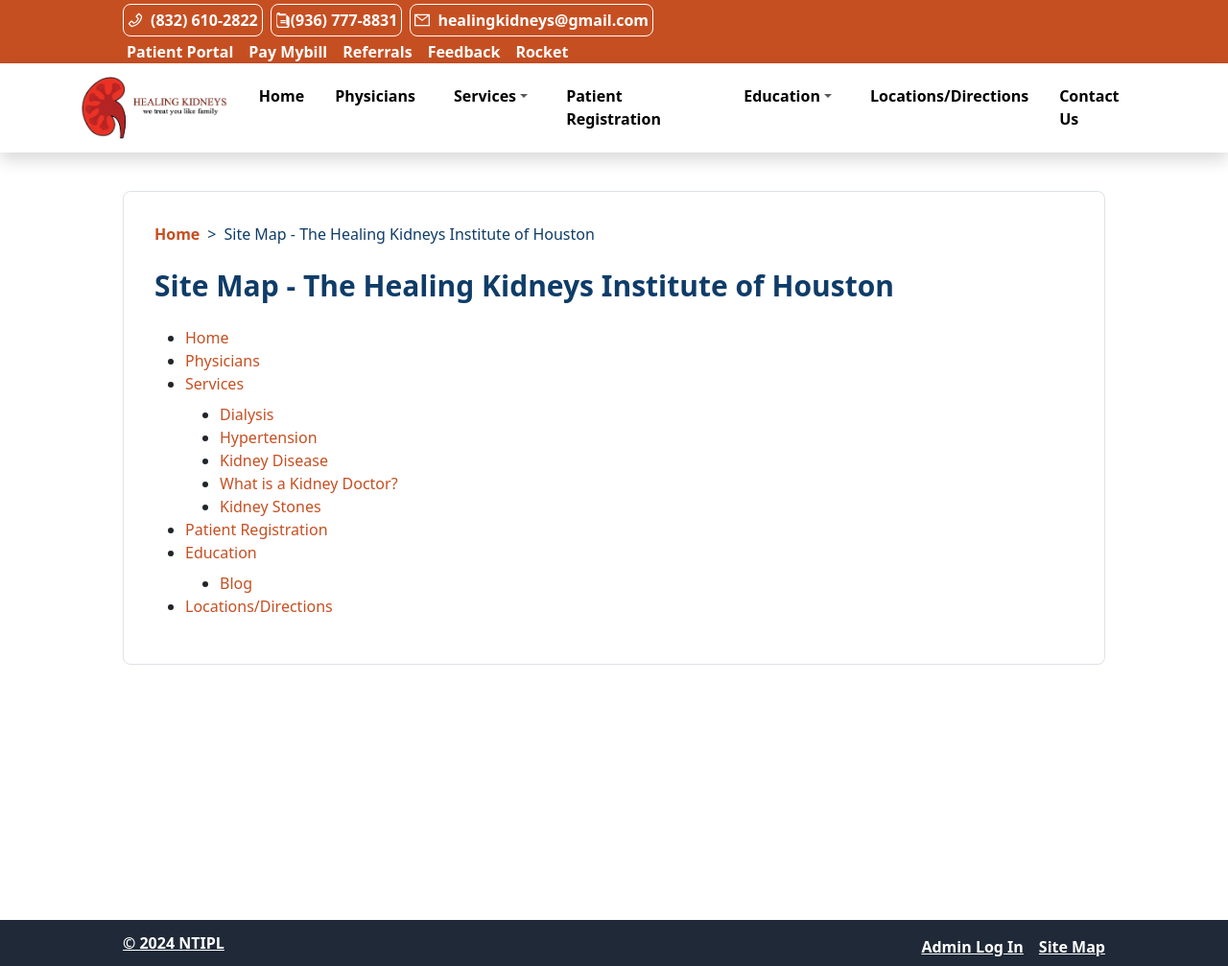
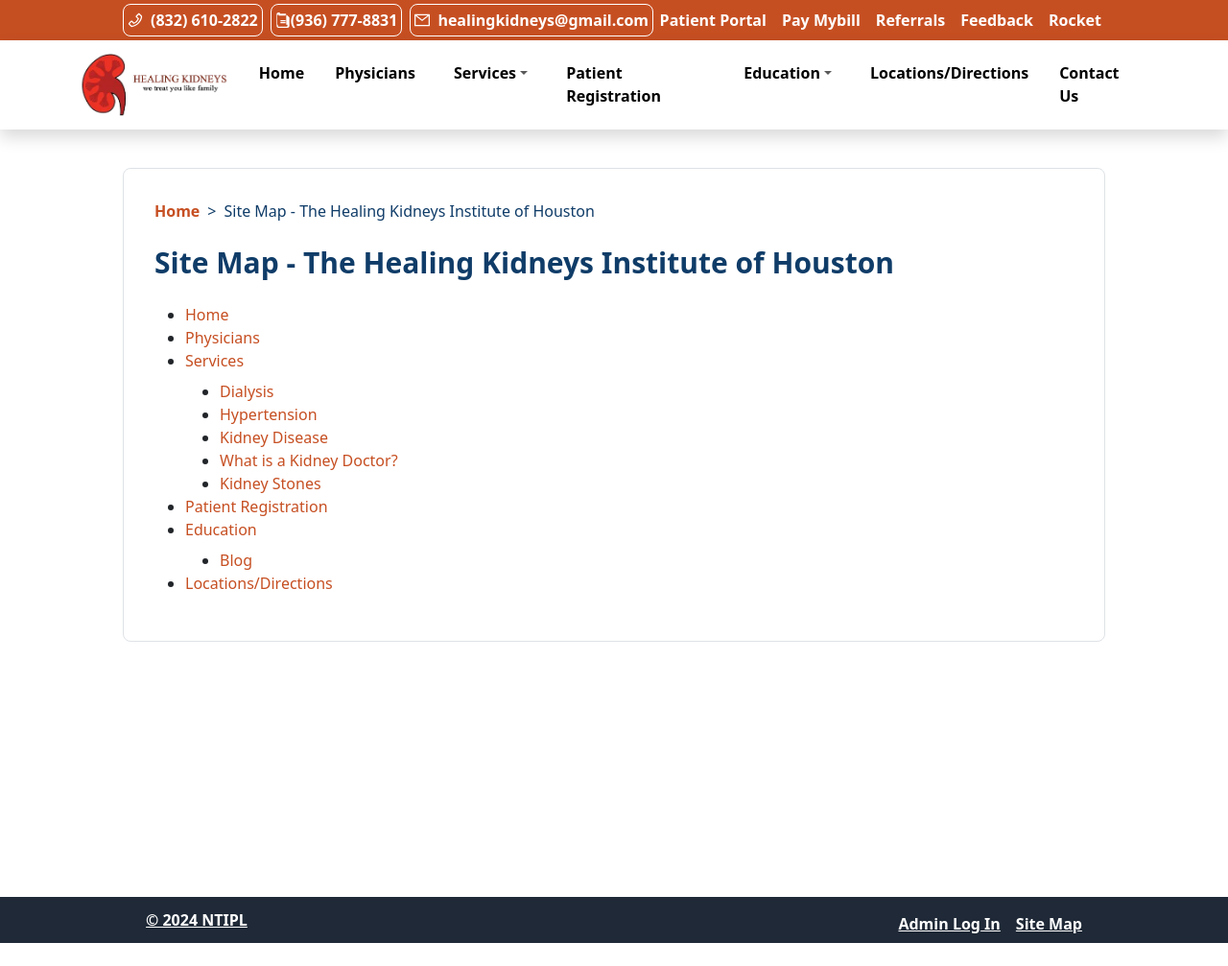
Before and after one commit to NTIPL/HealingKidneysCare, a React (Create React App) app: page /sitemap in a window 1280 px wide. Shown: the whole page at 96% size. After the commit the page ends 983 px from the top, so only its background shows below. Built offline with nearby package versions, Linux system fonts and the light colour scheme.

Commit message:
Added proper Navbar for Mobie and Medium size devices

```diff
--- a/src/Components/Navbar.js
+++ b/src/Components/Navbar.js
@@ -7,8 +7,6 @@
 import Image from 'react-bootstrap/Image';
 import { PhoneOutlined, MailOutlined } from '@ant-design/icons';
 import FaxIcon from '../assets/FaxIcon';
-import Row from 'react-bootstrap/Row';
-import Col from 'react-bootstrap/Col';
 
 const CustomNavbar = () => {
     const [expanded, setExpanded] = useState(false);
@@ -58,7 +56,6 @@
             external: false,
             hoverColor: "hover:text-[#0f3f8a]",
         },
-
     ];
 
     const mainLinks = [
@@ -88,9 +85,10 @@
     return (
         <>
             {/* Contact Info Section */}
-            <div className="bg-[#c64f22] py-0 md:py-1 lg:py-2 ">
+            <div className="bg-[#c64f22] py-0 md:py-1 lg:py-2">
                 <div className="max-w-5xl mx-auto py-0 md:py-1">
-                    <Row className="flex flex-col md:flex-row justify-between items-center space-y-2 md:space-y-0">
+                    <div className="flex-none md:flex md:flex-row justify-between items-center space-y-2 md:space-y-0">
+
                         {/* Mobile Specific Section */}
                         <div className="block md:hidden bg-white">
                             {/* Top Division for Logo */}
@@ -112,7 +110,7 @@
                                 </a>
                             </div>
                             {/* Third Division for Links */}
-                            <div className="flex justify-center mt-2 space-x-2">
+                            <div className="flex justify-center mt-2 mb-3 space-x-2">
                                 {rightSideLinks.map((link, index) => (
                                     <Link
                                         key={index}
@@ -124,24 +122,14 @@
                                     </Link>
                                 ))}
                             </div>
-                            {/* Fourth Division for Navbar Toggle (Hamburger) */}
-                            <div className="flex justify-center mt-4">
-                                {/* Hamburger Icon */}
-                                <div
-                                    className="hamburger-icon flex flex-col space-y-1 justify-center items-center cursor-pointer border-1 border-[#666666] rounded-md p-2"
-                                    onClick={() => setExpanded(!expanded)}
-                                >
-                                    <div className="w-6 h-1 bg-[#666666] rounded-md"></div>
-                                    <div className="w-6 h-1 bg-[#666666] rounded-md"></div>
-                                    <div className="w-6 h-1 bg-[#666666] rounded-md"></div>
-                                </div>
-                            </div>
                         </div>
 
                         {/* Left Side Icons for larger devices */}
-                        <Col xs="auto" className="hidden md:flex flex-col sm:flex-row items-center space-y-2 sm:space-y-0 sm:space-x-2">
+
+                        <div xs="auto" className="hidden md:flex md:items-center md:justify-center md:grid-cols-2 md:gap-0 flex-wrap items-center justify-center space-y-0 sm:space-y-0 sm:space-x-2 sm:justify-start
+                            font-bold text-center sm:text-left md:pl-4 lg:pl-0">
                             {leftSideIcons.map((item, index) => (
-                                <div key={index} className="flex items-center border border-white rounded-lg p-1 mt-1 mb-1 cursor-pointer contact-info">
+                                <div key={index} className="flex items-center border border-white rounded-lg p-1 mt-1 mb-1 cursor-pointer contact-info md:whitespace-nowrap">
                                     {item.type === "link" ? (
                                         <a href={item.href} className={item.className}>
                                             {item.icon}
@@ -155,12 +143,13 @@
                                     )}
                                 </div>
                             ))}
-                        </Col>
+                        </div>
 
                         {/* Right Side Links for larger devices */}
-                        <Col
+                        <div
                             xs="auto"
-                            className="hidden md:flex flex-wrap items-center justify-center space-y-0 sm:space-y-0 sm:space-x-2 sm:justify-start font-bold text-center sm:text-left"
+                            className="hidden md:flex md:items-center md:justify-center md:grid-cols-2 md:gap-0 flex-wrap items-center justify-center space-y-0 sm:space-y-0 sm:space-x-2 sm:justify-start
+                            font-bold text-center sm:text-left md:pr-4 lg:pr-0"
                         >
                             {rightSideLinks.map((link, index) => (
                                 <Link
@@ -189,16 +178,17 @@
                                     Rocket
                                 </Link>
                             </div>
-                        </Col>
+                        </div>
 
-                    </Row>
+
+                    </div>
                 </div>
             </div>
 
             {/* Navbar Section */}
             <Navbar expand="lg" className="sticky-top bg-white shadow" expanded={expanded}>
-                <Container className="justify-center">
-                    <Navbar.Brand as={Link} to="/" className="items-center hidden md:flex">
+                <Container className="flex !justify-center md:!justify-between !important">
+                    <Navbar.Brand as={Link} to="/" className="justify-start hidden md:flex">
                         <Image
                             src={require('../assets/HKI-2019-Logo.png.webp')}
                             alt="Logo"
@@ -206,7 +196,13 @@
                             height="60"
                         />
                     </Navbar.Brand>
-                    <Navbar.Collapse id="basic-navbar-nav" className="justify-center">
+                    <Navbar.Toggle
+                        aria-controls="basic-navbar-nav"
+                        onClick={() => setExpanded(!expanded)}
+                        className="block lg:hidden"     // mx-auto - for smaller devices
+                    />
+                    <Navbar.Collapse id="basic-navbar-nav"
+                        className="justify-center md:justify-end lg:justify-end">
                         <Nav className="text-black font-bold">
                             {mainLinks.map((link, index) => {
                                 if (link.isDropdown) {
@@ -240,209 +236,3 @@
 };
 
 export default CustomNavbar;
-
-
-
-
-
-
-
-
-// import React, { useState } from 'react';
-// import { Link } from 'react-router-dom';
-// import Container from 'react-bootstrap/Container';
-// import Nav from 'react-bootstrap/Nav';
-// import Navbar from 'react-bootstrap/Navbar';
-// import NavDropdown from 'react-bootstrap/NavDropdown';
-// import Image from 'react-bootstrap/Image';
-// import { PhoneOutlined, MailOutlined } from '@ant-design/icons';
-// import FaxIcon from '../assets/FaxIcon';
-// import Row from 'react-bootstrap/Row';
-// import Col from 'react-bootstrap/Col';
-// // import ServiceExcellenceLogo from './ServiceExcellence';
-
-// const CustomNavbar = () => {
-
-//     const [expanded, setExpanded] = useState(false);
-
-//     const handleLinkClick = () => {
-//         setExpanded(false); // Close the navbar on mobile when a link is clicked
-//     };
-
-//     const leftSideIcons = [
-//         {
-//             type: "link",
-//             icon: <PhoneOutlined className="me-2 text-white font-bold" />,
-//             text: "(832) 610-2822",
-//             href: "tel:+18326102822",
-//             className: "text-white no-underline font-bold"
-//         },
-//         {
-//             type: "icon",
-//             icon: <FaxIcon className="me-2 text-white font-bold" />,
-//             text: "(936) 777-8831",
-//         },
-//         {
-//             type: "link",
-//             icon: <MailOutlined className="me-2 text-white font-bold" />,
-//             text: "healingkidneys@gmail.com",
-//             href: "mailto:healingkidneys@gmail.com",
-//             className: "text-white no-underline font-bold"
-//         },
-//     ];
-
-//     const rightSideLinks = [
-//         {
-//             text: "Patient Portal",
-//             href: "https://mychart.davitaphysiciansolutions.com/MyChart/Authentication/Login?",
-//             external: true,
-//             hoverColor: "hover:text-blue-600",
-//         },
-//         {
-//             text: "Referrals",
-//             href: "/",
-//             external: false,
-//             hoverColor: "hover:text-[#0f3f8a]",
-//         },
-//         {
-//             text: "Pay Mybill",
-//             href: "/",
-//             external: false,
-//             hoverColor: "hover:text-[#0f3f8a]",
-//         },
-//         {
-//             text: "Feedback",
-//             href: "/",
-//             external: false,
-//             hoverColor: "hover:text-[#0f3f8a]",
-//         },
-//         {
-//             text: "Rocket",
-//             href: "https://hkscheduling.vercel.app/",
-//             external: true,
-//             hoverColor: "hover:text-[#0f3f8a]",
-//         },
-//     ];
-
-//     const mainLinks = [
-//         { name: "Home", href: "/" },
-//         { name: "Physicians", href: "/physicians" },
-//         { name: "Services", href: "/services", isDropdown: true },
-//         { name: "Patient Registration", href: "/patient-registration" },
-//         { name: "Education", href: "/education", isDropdown: true },
-//         { name: "Locations/Directions", href: "/locations-directions" },
-//         { name: "Contact Us", href: "/contact-us" },
-
-//     ];
-
-//     const educationLinks = [
-//         { name: "Blog", href: "/education/blog" },
-//         { name: "Overview", href: "/education" },
-
-//     ];
-
-//     const servicesLinks = [
-//         { name: "Dialysis", href: "/services/dialysis" },
-//         { name: "Hypertension", href: "/services/hypertension" },
-//         { name: "Kidney Disease", href: "/services/kidney-disease" },
-//         { name: "What is a Kidney Doctor?", href: "/services/kidney-doctor" },
-//         { name: "Kidney Stones", href: "/services/kidney-stones" },
-//         { name: "All Services", href: "/services" },
-//     ];
-
-//     return (
-//         <>
-//             {/* Contact Info Section */}
-//             <div className="bg-[#c64f22] py-1 border-b">
-//                 <div className="max-w-5xl mx-auto p-1">
-//                     <Row className="flex flex-col md:flex-row justify-between items-center space-y-2 md:space-y-0">
-//                         {/* Left Side Icons */}
-//                         <Col xs="auto" className="flex flex-col sm:flex-row items-center space-y-2 sm:space-y-0 sm:space-x-2">
-//                             {leftSideIcons.map((item, index) => (
-//                                 <div key={index} className="flex items-center border border-white rounded-lg p-1 cursor-pointer contact-info">
-//                                     {item.type === "link" ? (
-//                                         <a href={item.href} className={item.className}>
-//                                             {item.icon}
-//                                             {item.text}
-//                                         </a>
-//                                     ) : (
-//                                         <>
-//                                             {item.icon}
-//                                             <span className="text-white font-bold">{item.text}</span>
-//                                         </>
-//                                     )}
-//                                 </div>
-//                             ))}
-//                         </Col>
-
-//                         {/* Right Side Links */}
-//                         <Col xs="auto" className="flex flex-wrap items-center justify-center space-y-0 sm:space-y-0 sm:space-x-2 sm:justify-start font-bold text-center sm:text-left">
-//                             {rightSideLinks.map((link, index) => (
-//                                 <Link
-//                                     key={index}
-//                                     to={link.href}
-//                                     target={link.external ? "_blank" : "_self"}
-//                                     className={`text-white ${link.hoverColor} hover:underline no-underline px-1 sm:px-0`}
-//                                 >
-//                                     {link.text}
-//                                 </Link>
-//                             ))}
-//                         </Col>
-//                     </Row>
-//                 </div>
-//             </div>
-
-
-//             {/* Navbar Section */}
-//             <Navbar expand="lg" className="sticky-top bg-white shadow" expanded={expanded} >
-//                 <Container className="justify-center">
-//                     <Navbar.Brand as={Link} to="/" className="flex items-center">
-//                         <Image
-//                             src={require('../assets/HKI-2019-Logo.png.webp')}
-//                             alt="Logo"
-//                             width="160"
-//                             height="60"
-//                             // className="me-2"
-//                         />
-//                     </Navbar.Brand>
-//                     <Navbar.Toggle aria-controls="basic-navbar-nav" onClick={() => setExpanded(!expanded)}/>
-//                     <Navbar.Collapse id="basic-navbar-nav" className="justify-center">
-//                         <Nav className="text-black font-bold">
-//                             {mainLinks.map((link, index) => {
-//                                 if (link.isDropdown) {
-//                                     return (
-//                                         <NavDropdown title={<span className="text-black font-bold">{link.name}</span>} id={`dropdown-${index}`} className="px-3" key={index}>
-//                                             {link.name === "Services" && servicesLinks.map((service, serviceIndex) => (
-//                                                 <NavDropdown.Item key={serviceIndex} as={Link} to={service.href} className="text-black font-bold" onClick={handleLinkClick}>
-//                                                     {service.name}
-//                                                 </NavDropdown.Item>
-//                                             ))}
-//                                             {link.name === "Education" && educationLinks.map((education, educationIndex) => (
-//                                                 <NavDropdown.Item key={educationIndex} as={Link} to={education.href} className="text-black font-bold" onClick={handleLinkClick}>
-//                                                     {education.name}
-//                                                 </NavDropdown.Item>
-//                                             ))}
-//                                         </NavDropdown>
-//                                     );
-//                                 }
-//                                 return (
-//                                     <Nav.Link key={index} as={Link} to={link.href} className="px-3 text-black font-bold" onClick={handleLinkClick}>
-//                                         {link.name}
-//                                     </Nav.Link>
-//                                 );
-//                             })}
-//                         </Nav>
-//                     </Navbar.Collapse>
-//                 </Container>
-
-//                 {/* <div className="absolute right-0 top-16 sm:top-16 md:top-14 lg:top-10">
-//                     <ServiceExcellenceLogo />
-//                 </div> */}
-
-//             </Navbar>
-
-//         </>
-//     );
-// };
-
-// export default CustomNavbar;
--- a/src/Components/ServiceSection.js
+++ b/src/Components/ServiceSection.js
@@ -52,7 +52,7 @@
                     {services.map((service, index) => (
                         <div
                             key={index}
-                            className="relative overflow-hidden rounded-lg w-full border-0 aspect-[9/4] sm:aspect-square lg:aspect-square" // Adjusted height for smaller screens
+                            className="relative overflow-hidden rounded-lg w-full border-0 aspect-[9/4] sm:aspect-square md:aspect-[6/3] lg:aspect-square" // Adjusted height for smaller screens
                             style={{
                                 backgroundColor: service.isHeader ? '#c64f22' : '#4b5f74', // Color for non-header services
                                 backgroundImage: service.image ? `url(${service.image})` : 'none', // Image if provided
--- a/src/Components/footer.js
+++ b/src/Components/footer.js
@@ -6,10 +6,10 @@
         <footer className="bg-gray-800 py-2 pb-0" style={{ color: Colors.WhiteText }}>
             <div className="max-w-5xl mx-auto">
                 <div className="flex flex-col md:flex-row justify-between items-center text-center md:text-left">
-                    <p className="font-bold mb-2 md:mb-0 underline">
+                    <p className="font-bold mb-2 md:mb-0 underline md:pl-6">
                         © 2024 NTIPL
                     </p>
-                    <div className="flex flex-col md:flex-row space-x-0 md:space-x-4 mt-2 md:mt-0">
+                    <div className="flex flex-col md:flex-row space-x-0 md:pr-6 md:space-x-4 mt-2 md:mt-0">
                         <a href="https://login.officite.com/auth?state=4b00feb0fab95d1da85634c97bf79bee&scope=openid%20email%20brand%20smbportalapi%20profile&response_type=code&approval_prompt=auto&redirect_uri=https%3A%2F%2Fsecure.officite.com%2Fsite%2Flogin&client_id=smbportalibc"
                          target='_blank' rel="noreferrer" className="hover:underline  font-bold mb-2 md:mb-0" style={{ color: Colors.WhiteText }}>Admin Log In</a>
                         <a href="/sitemap" className="hover:underline font-bold" style={{ color: Colors.WhiteText }}>Site Map</a>
```
